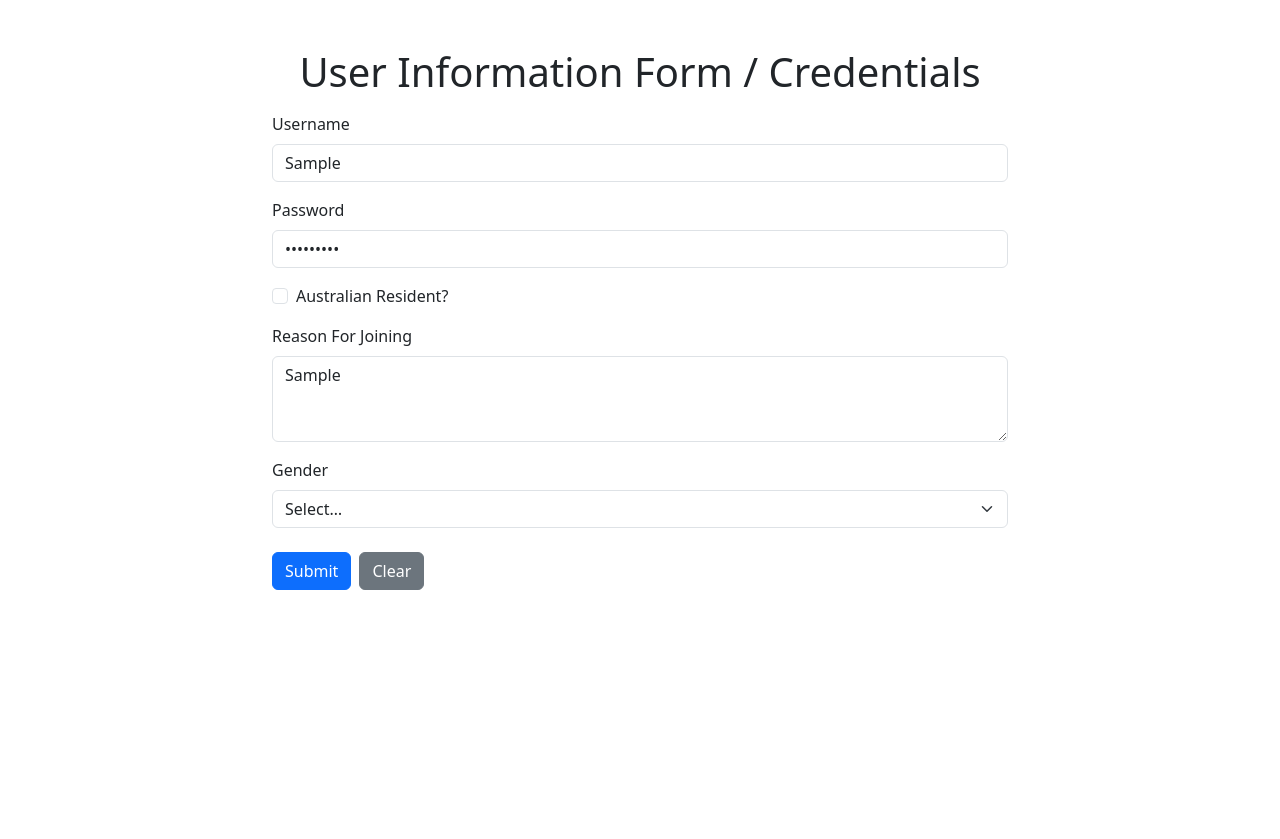
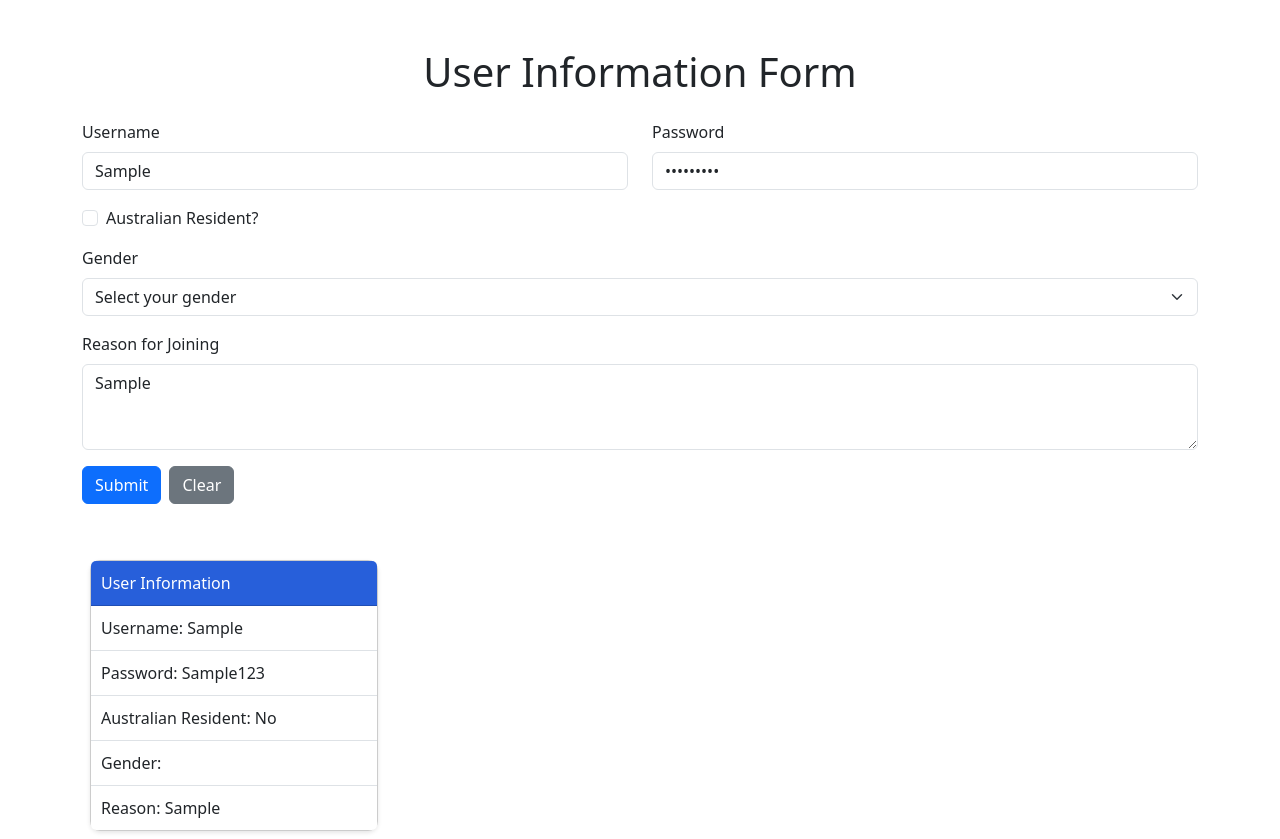
Before and after one commit to XueyingXu1227/FIT5032-library, a Vue app: page / in a window 1280 px wide. Both pictures are taken after typing "Sample", "Sample123", "Sample" into the empty fields and a click on the button "Submit". Before the commit the page ends 800 px from the top, so only its background shows below. Built offline with nearby package versions, Linux system fonts and the light colour scheme.

Commit message:
Activity 1: Run Form Vue component

```diff
--- a/src/components/Form.vue
+++ b/src/components/Form.vue
@@ -1,74 +1,63 @@
 <template>
   <div class="container mt-5">
-    <div class="row">
-      <div class="col-md-8 offset-md-2">
-        <h1 class="text-center mb-3">User Information Form / Credentials</h1>
+    <h1 class="text-center mb-4">User Information Form</h1>
 
     <form @submit.prevent="submitForm">
-          <!-- Username -->
-          <div class="mb-3">
-            <label class="form-label" for="username">Username</label>
-            <input
-              id="username"
-              type="text"
-              class="form-control"
-              v-model="formData.username"
-              :class="{ 'is-invalid': errors.username }"
-            />
-            <div class="invalid-feedback">{{ errors.username }}</div>
+      <!-- Username + Password -->
+      <div class="row mb-3">
+        <div class="col">
+          <label for="username" class="form-label">Username</label>
+          <input type="text" class="form-control" id="username" v-model="formData.username" />
+          <div v-if="errors.username" class="text-danger mt-1">{{ errors.username }}</div>
         </div>
-
-          <!-- Password -->
-          <div class="mb-3">
-            <label class="form-label" for="password">Password</label>
-            <input id="password" type="password" class="form-control" v-model="formData.password" />
+        <div class="col">
+          <label for="password" class="form-label">Password</label>
+          <input type="password" class="form-control" id="password" v-model="formData.password" />
+          <div v-if="errors.password" class="text-danger mt-1">{{ errors.password }}</div>
+        </div>
       </div>
 
       <!-- Australian Resident -->
       <div class="form-check mb-3">
         <input
-              id="isAustralian"
           type="checkbox"
           class="form-check-input"
+          id="isAustralian"
           v-model="formData.isAustralian"
         />
         <label class="form-check-label" for="isAustralian">Australian Resident?</label>
       </div>
 
-          <!-- Reason -->
+      <!-- Gender -->
       <div class="mb-3">
-            <label class="form-label" for="reason">Reason For Joining</label>
-            <textarea
-              id="reason"
-              class="form-control"
-              rows="3"
-              v-model="formData.reason"
-            ></textarea>
-          </div>
-
-          <!-- Gender -->
-          <div class="mb-4">
-            <label class="form-label" for="gender">Gender</label>
-            <select id="gender" class="form-select" v-model="formData.gender">
-              <option value="" disabled selected>Select…</option>
+        <label for="gender" class="form-label">Gender</label>
+        <select class="form-select" id="gender" v-model="formData.gender">
+          <option value="" disabled>Select your gender</option>
           <option value="female">Female</option>
           <option value="male">Male</option>
           <option value="other">Other</option>
         </select>
+        <div v-if="errors.gender" class="text-danger mt-1">{{ errors.gender }}</div>
       </div>
 
-          <!-- Buttons -->
+      <!-- Reason -->
+      <div class="mb-3">
+        <label for="reason" class="form-label">Reason for Joining</label>
+        <textarea class="form-control" id="reason" rows="3" v-model="formData.reason"></textarea>
+      </div>
+
       <button type="submit" class="btn btn-primary me-2">Submit</button>
       <button type="button" class="btn btn-secondary" @click="clearForm">Clear</button>
     </form>
+
     <div class="row mt-5" v-if="submittedCards.length">
-          <div class="row">
+      <div class="d-flex flex-wrap justify-content-start">
         <div
           v-for="(card, index) in submittedCards"
           :key="index"
-              class="col-12 col-sm-6 col-md-4 col-lg-3 mb-3"
+          class="card m-2"
+          style="width: 18rem"
         >
-              <div class="card" style="width: 100%">
           <div class="card-header">User Information</div>
           <ul class="list-group list-group-flush">
             <li class="list-group-item">Username: {{ card.username }}</li>
@@ -83,13 +72,18 @@
       </div>
     </div>
   </div>
-      </div>
-    </div>
-  </div>
 </template>
 
 <script setup>
 import { ref } from 'vue'
+
+const formData = ref({
+  username: '',
+  password: '',
+  isAustralian: false,
+  gender: '',
+  reason: '',
+})
 
 const errors = ref({
   username: '',
@@ -97,35 +91,21 @@ const errors = ref({
   gender: '',
 })
 
-const formData = ref({
-  username: '',
-  password: '',
-  isAustralian: false,
-  reason: '',
-  gender: '',
-})
-
 const submittedCards = ref([])
 
 const submitForm = () => {
-  errors.value = {
-    username: '',
-    password: '',
-    gender: '',
-  }
-
+  submittedCards.value.push({ ...formData.value })
+  /* errors.value = { username: '', password: '', gender: '' }
   let isValid = true
 
   if (!formData.value.username.trim()) {
     errors.value.username = 'Username is required.'
     isValid = false
   }
-
   if (!formData.value.password.trim()) {
     errors.value.password = 'Password is required.'
     isValid = false
   }
-
   if (!formData.value.gender) {
     errors.value.gender = 'Please select a gender.'
     isValid = false
@@ -134,23 +114,33 @@ const submitForm = () => {
   if (isValid) {
     submittedCards.value.push({ ...formData.value })
     clearForm()
+  } */
 }
+
+const clearForm = () => {
+  formData.value = {
+    username: '',
+    password: '',
+    isAustralian: false,
+    gender: '',
+    reason: '',
+  }
+  errors.value = { username: '', password: '', gender: '' }
 }
 </script>
+
 <style scoped>
 .card {
   border: 1px solid #ccc;
   border-radius: 10px;
   box-shadow: 0 2px 4px rgba(0, 0, 0, 0.1);
 }
-
 .card-header {
   background-color: #275fda;
   color: white;
   padding: 10px;
   border-radius: 10px 10px 0 0;
 }
-
 .list-group-item {
   padding: 10px;
 }
```
Lines whose indentation alone changed are shown as unchanged.
